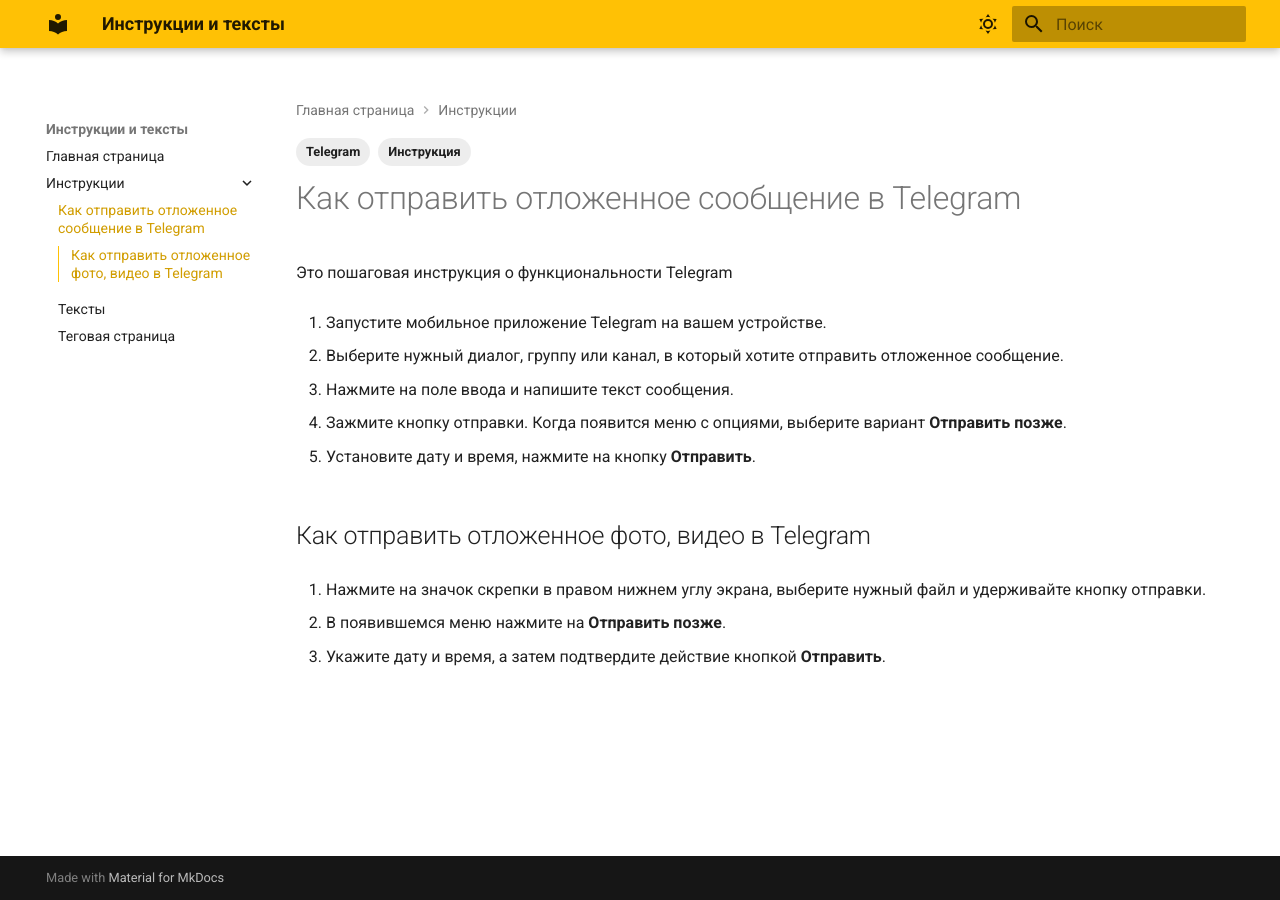
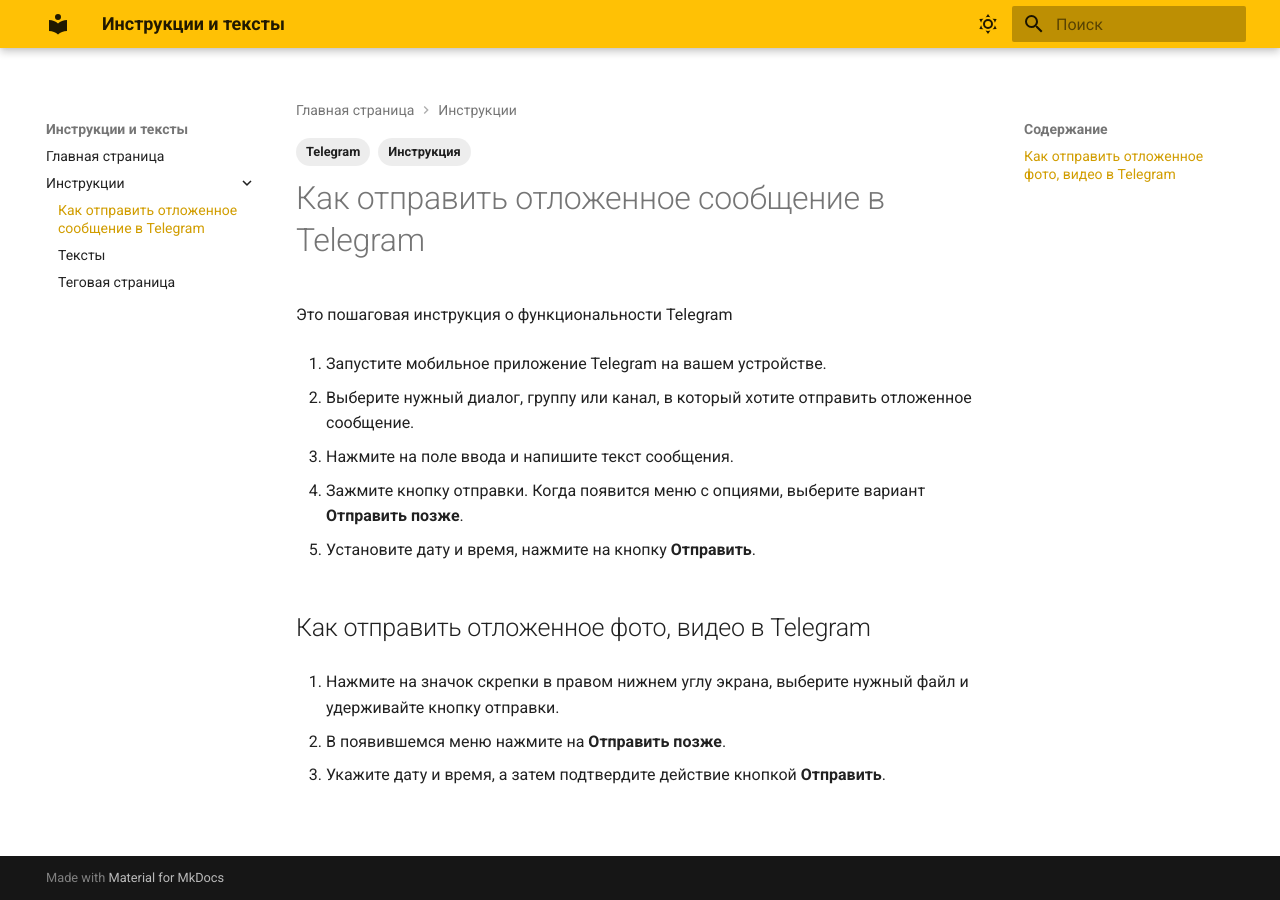
Before and after one commit to klodisapk/klodisa-pet-project, an MkDocs documentation site: the page built from docs/instructions/Telegram/klodisapk-instruction.md, in a window 1280 px wide. Built offline with MkDocs 1.6.1 and Material for MkDocs 9.7.7, drawn with Linux system fonts in a browser that asks for light colours.

Commit message:
Убрала ненужные функции

```diff
--- a/mkdocs.yml
+++ b/mkdocs.yml
@@ -34,14 +34,12 @@
     #- navigation.tabs # Верхнее меню
     - navigation.tabs.sticky # Фиксация верхнего меню
     - navigation.expand # Разворачивает спойлеры в левом меню по умолчанию
-    - toc.integrate # Фиксирует оглавление страницы в левом меню
+    # toc.integrate # Фиксирует оглавление страницы в левом меню
     - navigation.instant # Функция быстрой загрузки страниц
     - navigation.top # Добавляет кнопку «к началу» для быстрой обратной прокрутки страницы
     - search.suggest # Подсказки при вводе поискового запроса
     - search.highlight # Подсветка результатов поиска в тексте страницы
     - content.code.copy # Кнопка копирования в блоке кода
-    - search.suggest
-    - search.highlight
     - search.share
 
 nav:
```
